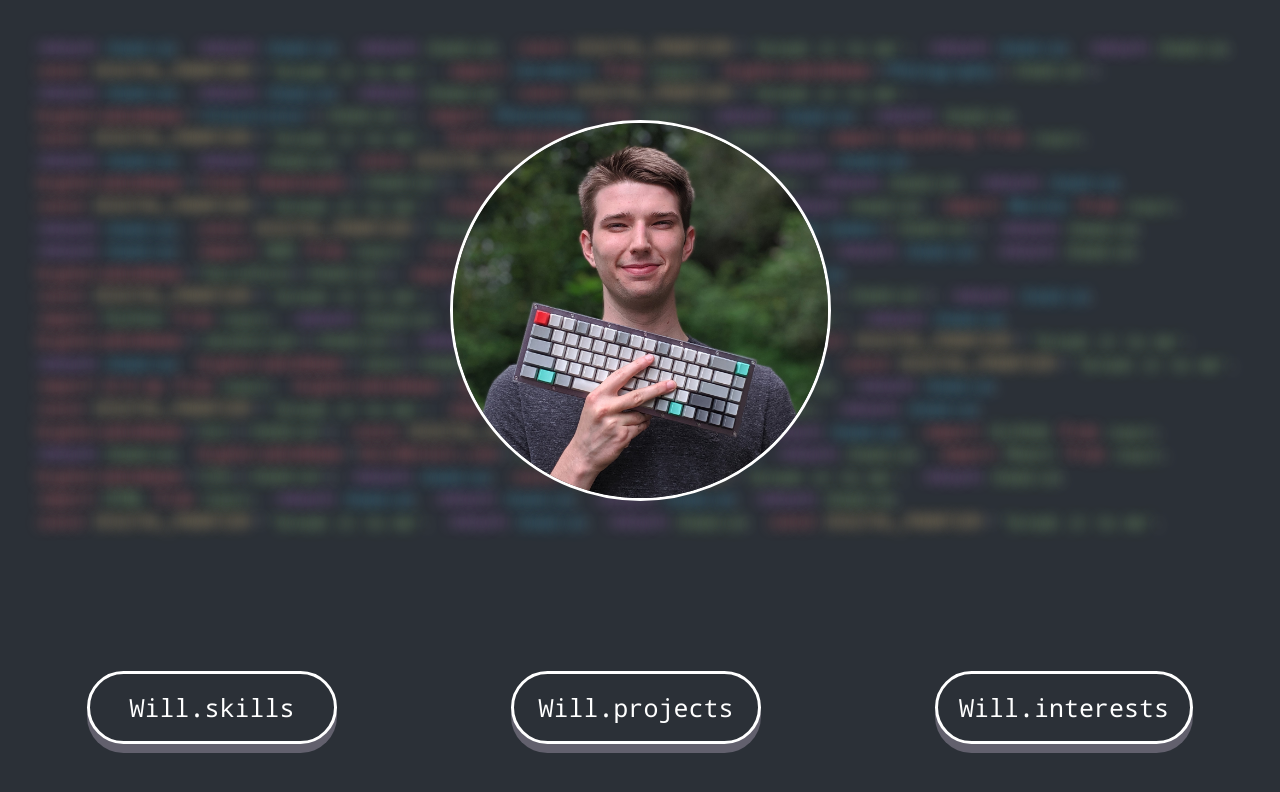
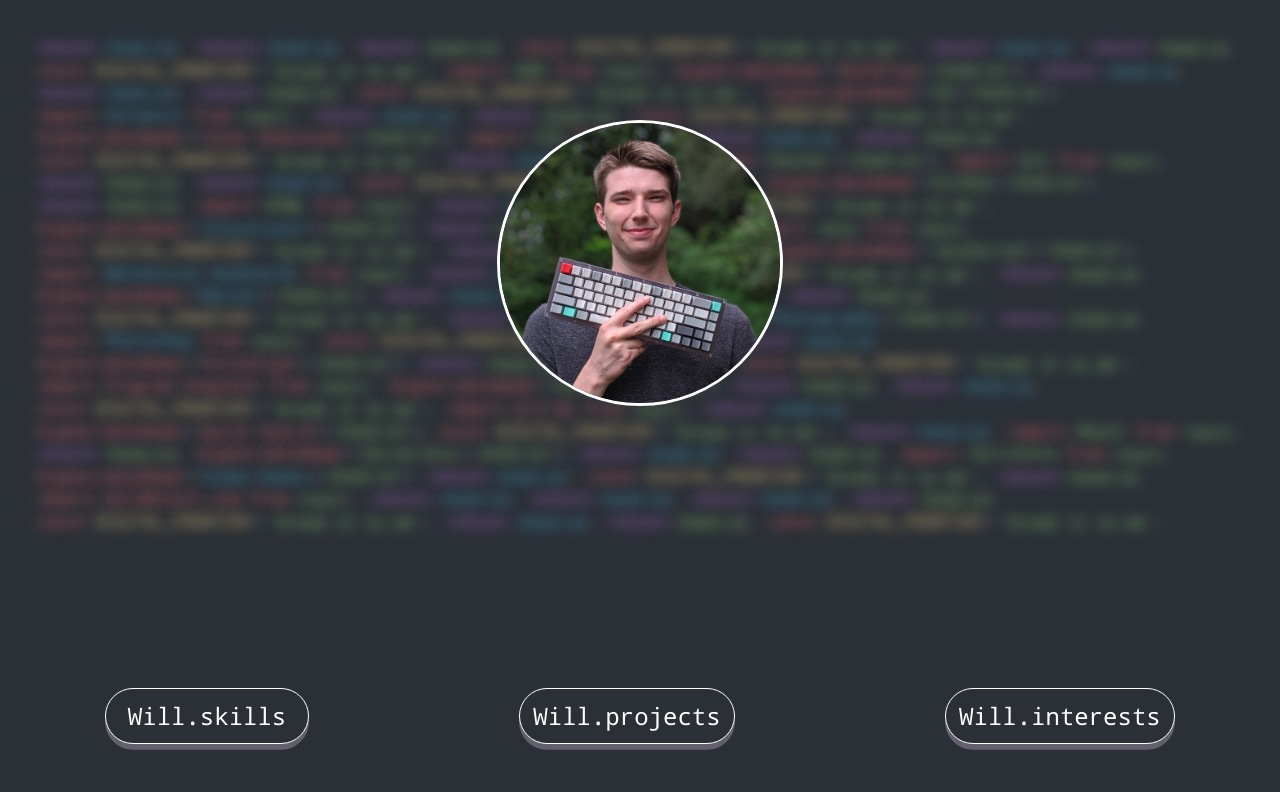
Before and after one commit to wmccall/wmccall.github.io, a React (Create React App) app in the folder Source/: page / in a window 1280 px wide. Shown: the top 792 px of the page. Built offline with nearby package versions, Linux system fonts and the light colour scheme.

Commit message:
Make Home scalable

```diff
--- a/Source/src/app/constants/allWords.js
+++ b/Source/src/app/constants/allWords.js
@@ -4,10 +4,10 @@ import skills from './skills';
 
 const allWords = () =>
   [...skills, ...projects, ...interests].sort((a, b) => {
-    if (a.tag.toLowerCase() < b.tag.toLowerCase()) {
+    if (a.word.toLowerCase() < b.word.toLowerCase()) {
       return -1;
     }
-    if (a.tag.toLowerCase() > b.tag.toLowerCase()) {
+    if (a.word.toLowerCase() > b.word.toLowerCase()) {
       return 1;
     }
     return 0;
--- a/Source/src/stylesheets/pages/_home.scss
+++ b/Source/src/stylesheets/pages/_home.scss
@@ -1,5 +1,15 @@
-$profile-image-height: 375px;
+$profile-image-height: 35vh;
 $blur-level: calc(9px + 0.3vw);
+$border-length: 0.15vw;
+$drop-shadow: 0.45vw;
+
+$hover-drop-shadow: 0.35vw;
+$hover-margin-bottom: -0.1vw;
+$hover-margin-top: 0.1vw;
+
+$click-drop-shadow: 0.1vw;
+$click-margin-bottom: -0.35vw;
+$click-margin-top: 0.35vw;
 
 .home {
   transition: opacity 0.15s ease-in-out 0.05s;
@@ -23,16 +33,16 @@ $blur-level: calc(9px + 0.3vw);
       color: $white;
       outline: 0;
       border-radius: 100px;
-      border: solid 3px $white;
-      font-size: 25px;
+      border: solid $border-length $white;
+      font-size: 3vh;
       font-family: 'Droid Sans Mono', monospace;
-      min-width: 250px;
-      padding: 17px 21px 17px 21px;
+      min-width: 16vw;
+      padding: 1.4vh 1.7vh 1.4vh 1.7vh;
       background-color: $darker-gray;
       transition: border 0.15s ease-in-out, color 0.15s ease-in-out,
         margin-top 0.15s ease-in-out, box-shadow 0.15s ease-in-out,
         margin-bottom 0.15s ease-in-out, margin-top 0.15s ease-in-out;
-      box-shadow: 0px 9px 0px $dark-gray;
+      box-shadow: 0px $drop-shadow 0px $dark-gray;
 
       span {
         transition: color 0.15s ease-in-out;
@@ -57,17 +67,17 @@ $blur-level: calc(9px + 0.3vw);
       }
 
       &.skills-button:hover {
-        border: solid 3px $string-green;
-        box-shadow: 0px 7px 0px $dark-string-green;
-        margin-bottom: -2px;
-        margin-top: 2px;
+        border: solid $border-length $string-green;
+        box-shadow: 0px $hover-drop-shadow 0px $dark-string-green;
+        margin-bottom: $hover-margin-bottom;
+        margin-top: $hover-margin-top;
       }
 
       &.skills-button.active {
-        border: solid 3px $string-green;
-        box-shadow: 0px 3px 0px $dark-string-green;
-        margin-bottom: -6px;
-        margin-top: 6px;
+        border: solid $border-length $string-green;
+        box-shadow: 0px $click-drop-shadow 0px $dark-string-green;
+        margin-bottom: $click-margin-bottom;
+        margin-top: $click-margin-top;
       }
 
       &.interests-button:hover span,
@@ -78,17 +88,17 @@ $blur-level: calc(9px + 0.3vw);
       }
 
       &.interests-button:hover {
-        border: solid 3px $pastel-blue;
-        box-shadow: 0px 7px 0px $dark-pastel-blue;
-        margin-bottom: -2px;
-        margin-top: 2px;
+        border: solid $border-length $pastel-blue;
+        box-shadow: 0px $hover-drop-shadow 0px $dark-pastel-blue;
+        margin-bottom: $hover-margin-bottom;
+        margin-top: $hover-margin-top;
       }
 
       &.interests-button.active {
-        border: solid 3px $pastel-blue;
-        box-shadow: 0px 3px 0px $dark-pastel-blue;
-        margin-bottom: -6px;
-        margin-top: 6px;
+        border: solid $border-length $pastel-blue;
+        box-shadow: 0px $click-drop-shadow 0px $dark-pastel-blue;
+        margin-bottom: $click-margin-bottom;
+        margin-top: $click-margin-top;
       }
 
       &.projects-button:hover span,
@@ -99,17 +109,17 @@ $blur-level: calc(9px + 0.3vw);
       }
 
       &.projects-button:hover {
-        border: solid 3px $variable-red;
-        box-shadow: 0px 7px 0px $dark-variable-red;
-        margin-bottom: -2px;
-        margin-top: 2px;
+        border: solid $border-length $variable-red;
+        box-shadow: 0px $hover-drop-shadow 0px $dark-variable-red;
+        margin-bottom: $hover-margin-bottom;
+        margin-top: $hover-margin-top;
       }
 
       &.projects-button.active {
-        border: solid 3px $variable-red;
-        box-shadow: 0px 3px 0px $dark-variable-red;
-        margin-bottom: -6px;
-        margin-top: 6px;
+        border: solid $border-length $variable-red;
+        box-shadow: 0px $click-drop-shadow 0px $dark-variable-red;
+        margin-bottom: $click-margin-bottom;
+        margin-top: $click-margin-top;
       }
 
       &:hover {
```
